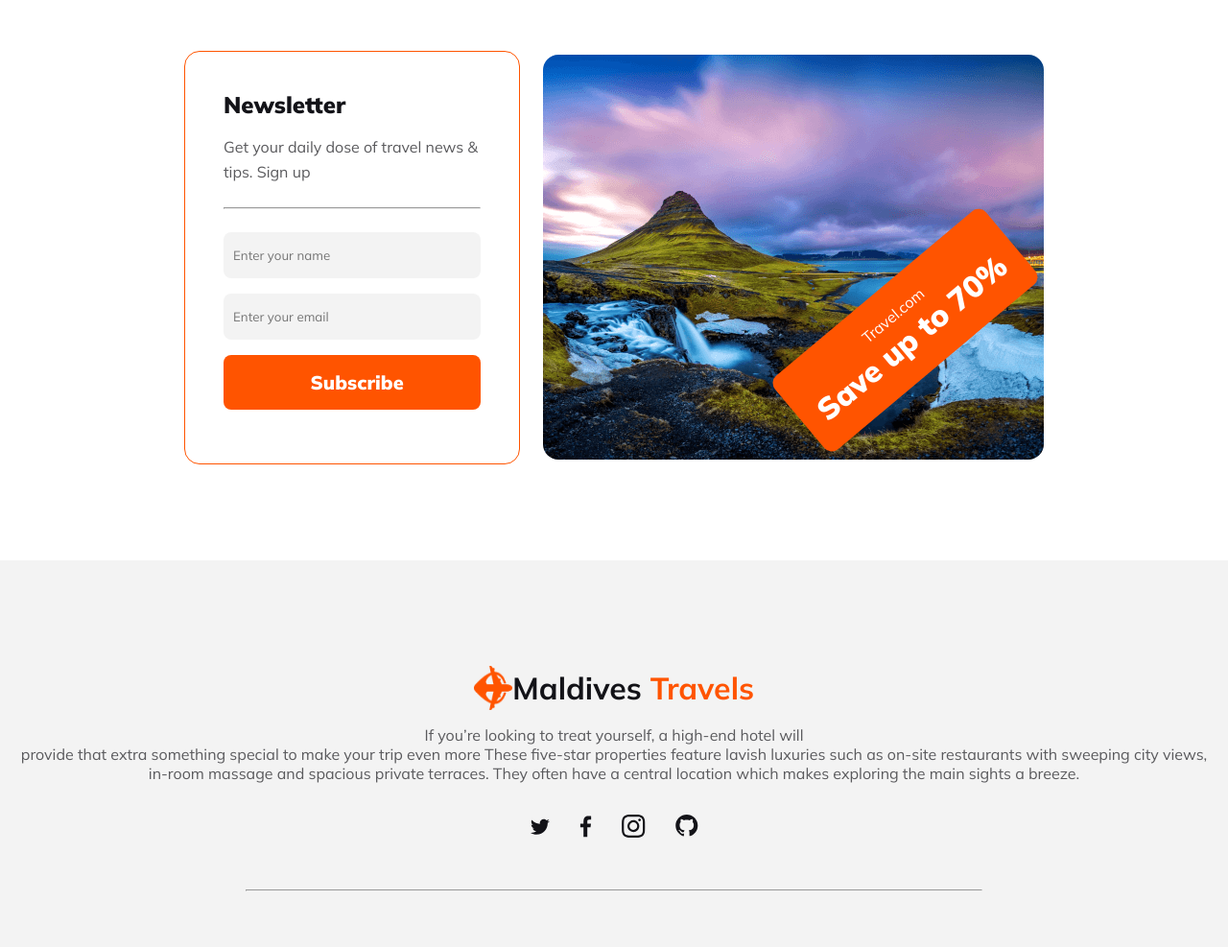
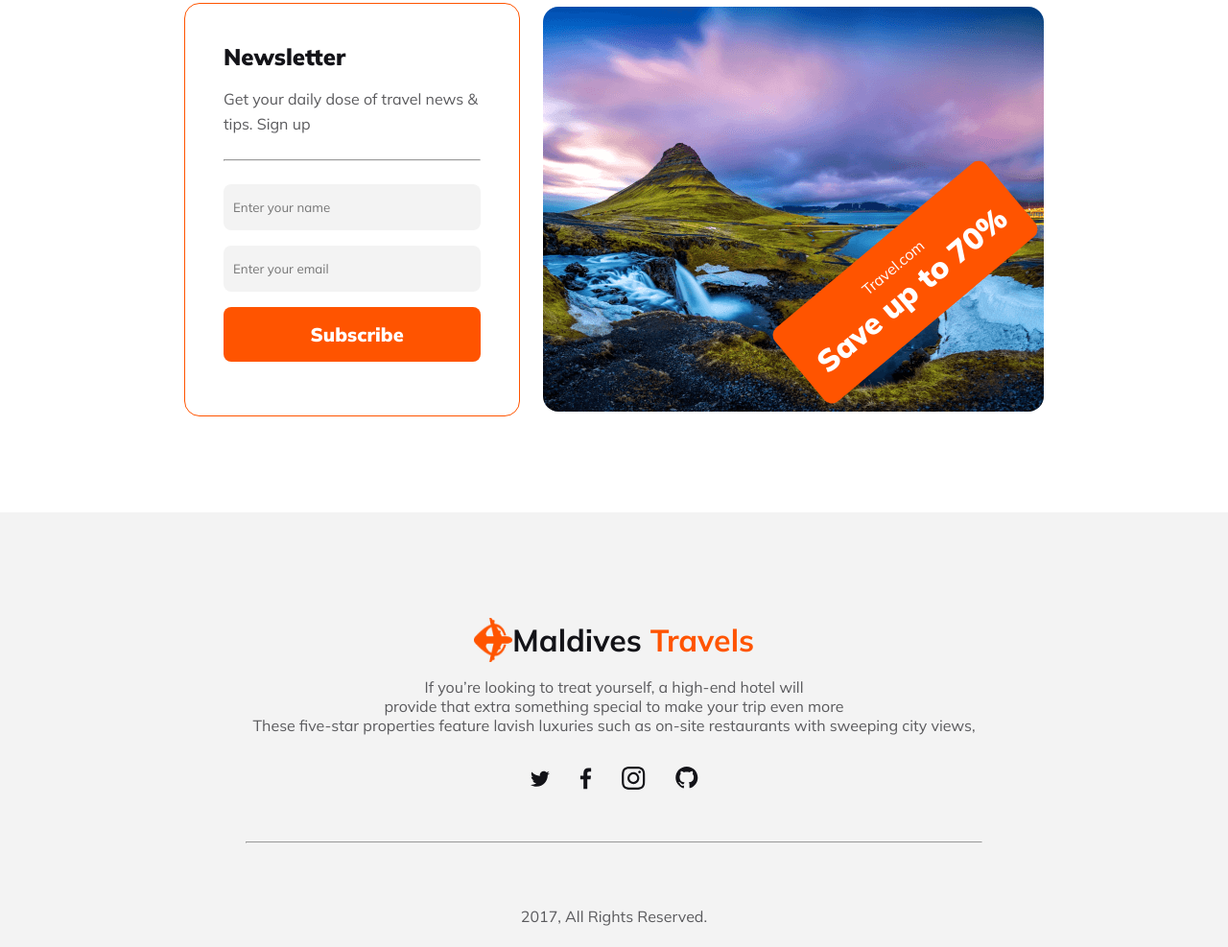
Before and after one commit to Tohinsarker/Maldives-travels, a plain HTML site: page index.html in a window 1280 px wide. Shown: the part 5246-6233 px from the top of the page at 96% size. Drawn offline with Linux system fonts and the light colour scheme.

Commit message:
project is done

```diff
--- a/index.html
+++ b/index.html
@@ -1838,7 +1838,8 @@
         </h1>
       </div>
       <p>
-        If you’re looking to treat yourself, a high-end hotel will <br>provide that extra something special to make your trip even more <memorable class="br"></memorable> These five-star properties feature lavish luxuries such as on-site restaurants with sweeping city views,  <br>in-room massage and spacious private terraces. They often have a central location which makes exploring the main sights a breeze.
+        If you’re looking to treat yourself, a high-end hotel will <br>provide that extra something special to make your trip even more <br>
+        These five-star properties feature lavish luxuries such as on-site restaurants with sweeping city views,
       </p>
       <svg
         xmlns="http://www.w3.org/2000/svg"
--- a/style.css
+++ b/style.css
@@ -427,7 +427,7 @@ header {
   /* grid-template-columns: repeat(12, 1fr);
   grid-template-rows: repeat(2, 1fr);*/
   gap: 36px;
-  margin: 100px 0;
+  margin: 50px 0;
 
 
 }
```
